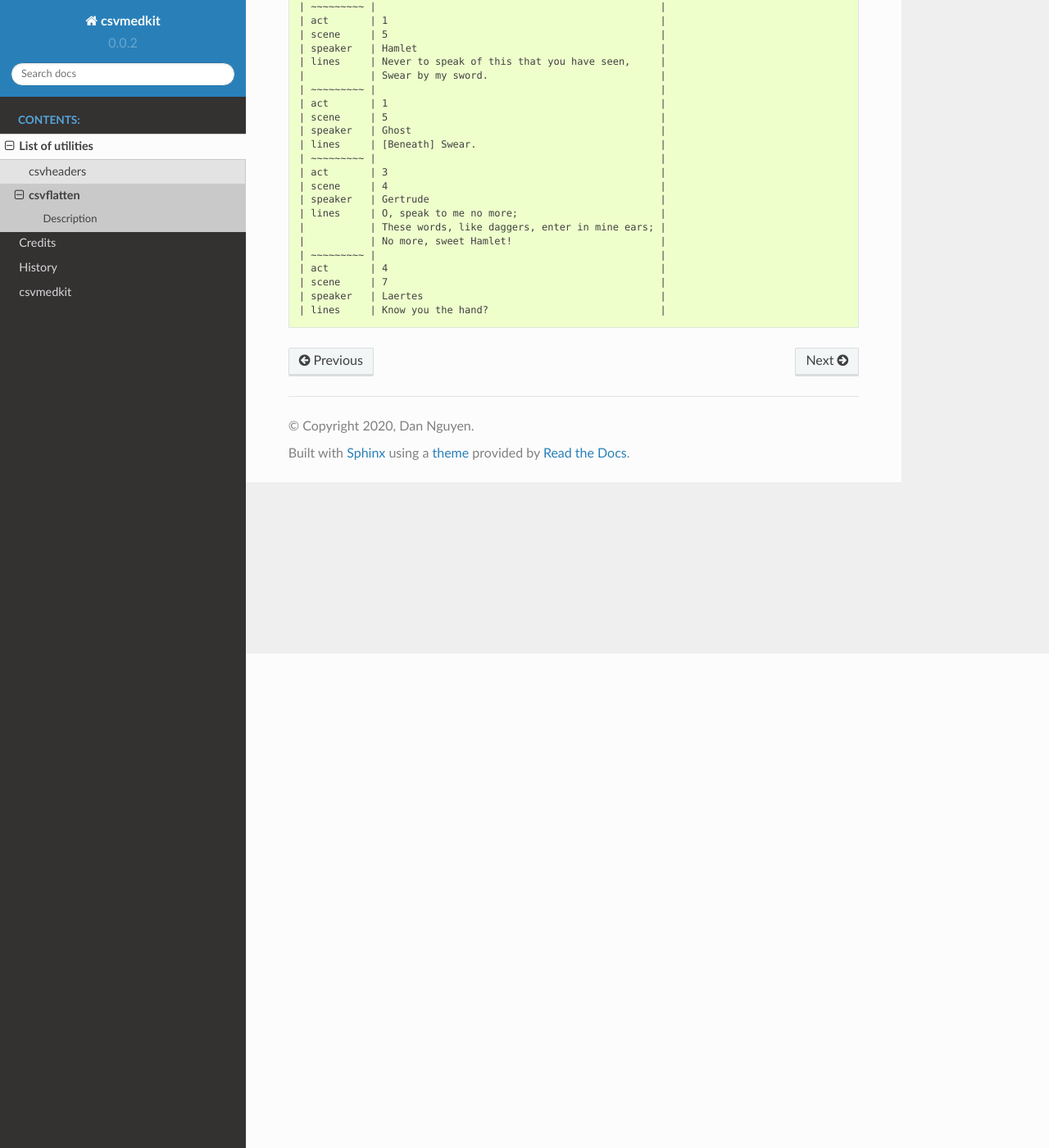
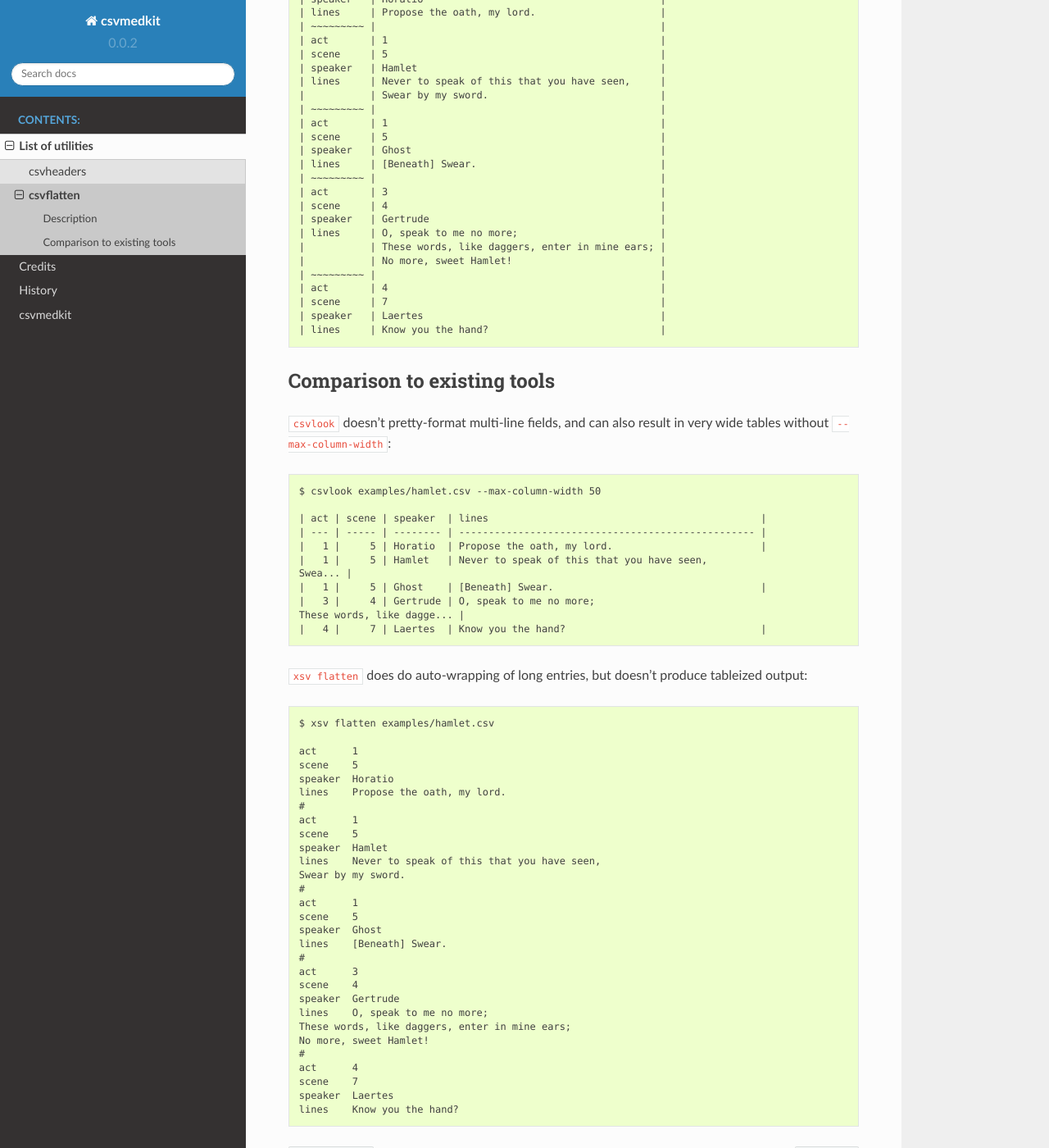
Before and after one commit to dannguyen/csvmedkit, a Sphinx documentation site: the page built from docs/moreutils/csvflatten.rst, in a window 1280 px wide and 1400 px high, scrolled down 603 px. Shown: the whole window at 82% size. Built offline with Sphinx 7.4.7 and the Read the Docs theme 2.0.0, drawn with Linux system fonts in a browser that asks for light colours; some of the changed text lies outside the part shown.

Commit message:
csvflatten docs improvement

```diff
--- a/docs/moreutils/csvflatten.rst
+++ b/docs/moreutils/csvflatten.rst
@@ -49,3 +49,56 @@ Example::
     | scene     | 7                                              |
     | speaker   | Laertes                                        |
     | lines     | Know you the hand?                             |
+
+
+
+Comparison to existing tools
+============================
+
+
+``csvlook`` doesn't pretty-format multi-line fields, and can also result in very wide tables without ``--max-column-width``::
+
+    $ csvlook examples/hamlet.csv --max-column-width 50
+
+    | act | scene | speaker  | lines                                              |
+    | --- | ----- | -------- | -------------------------------------------------- |
+    |   1 |     5 | Horatio  | Propose the oath, my lord.                         |
+    |   1 |     5 | Hamlet   | Never to speak of this that you have seen,
+    Swea... |
+    |   1 |     5 | Ghost    | [Beneath] Swear.                                   |
+    |   3 |     4 | Gertrude | O, speak to me no more;
+    These words, like dagge... |
+    |   4 |     7 | Laertes  | Know you the hand?                                 |
+
+
+``xsv flatten`` does do auto-wrapping of long entries, but doesn't produce tableized output::
+
+    $ xsv flatten examples/hamlet.csv
+
+    act      1
+    scene    5
+    speaker  Horatio
+    lines    Propose the oath, my lord.
+    #
+    act      1
+    scene    5
+    speaker  Hamlet
+    lines    Never to speak of this that you have seen,
+    Swear by my sword.
+    #
+    act      1
+    scene    5
+    speaker  Ghost
+    lines    [Beneath] Swear.
+    #
+    act      3
+    scene    4
+    speaker  Gertrude
+    lines    O, speak to me no more;
+    These words, like daggers, enter in mine ears;
+    No more, sweet Hamlet!
+    #
+    act      4
+    scene    7
+    speaker  Laertes
+    lines    Know you the hand?
```
Also changed, not shown: TODOS.md (+2 -1 lines).
